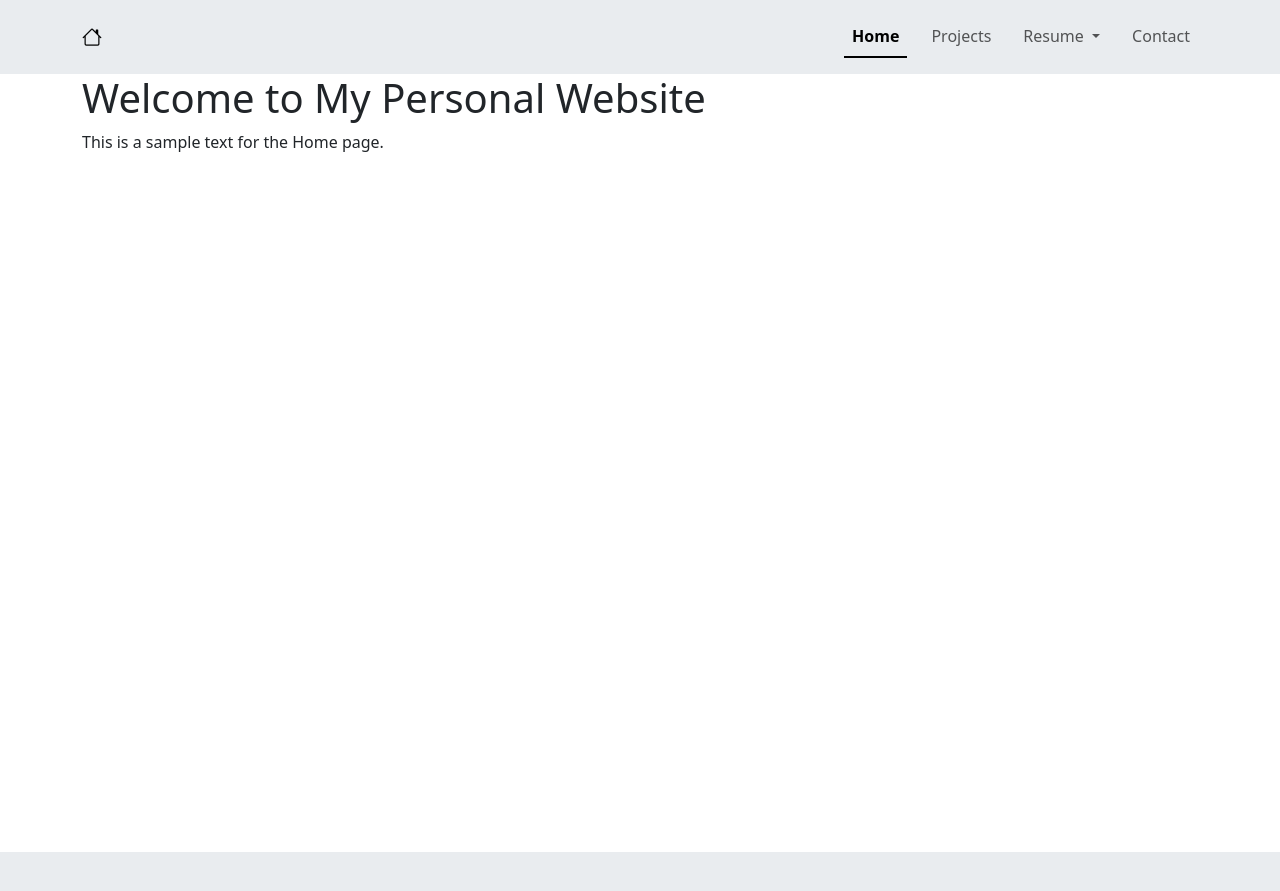
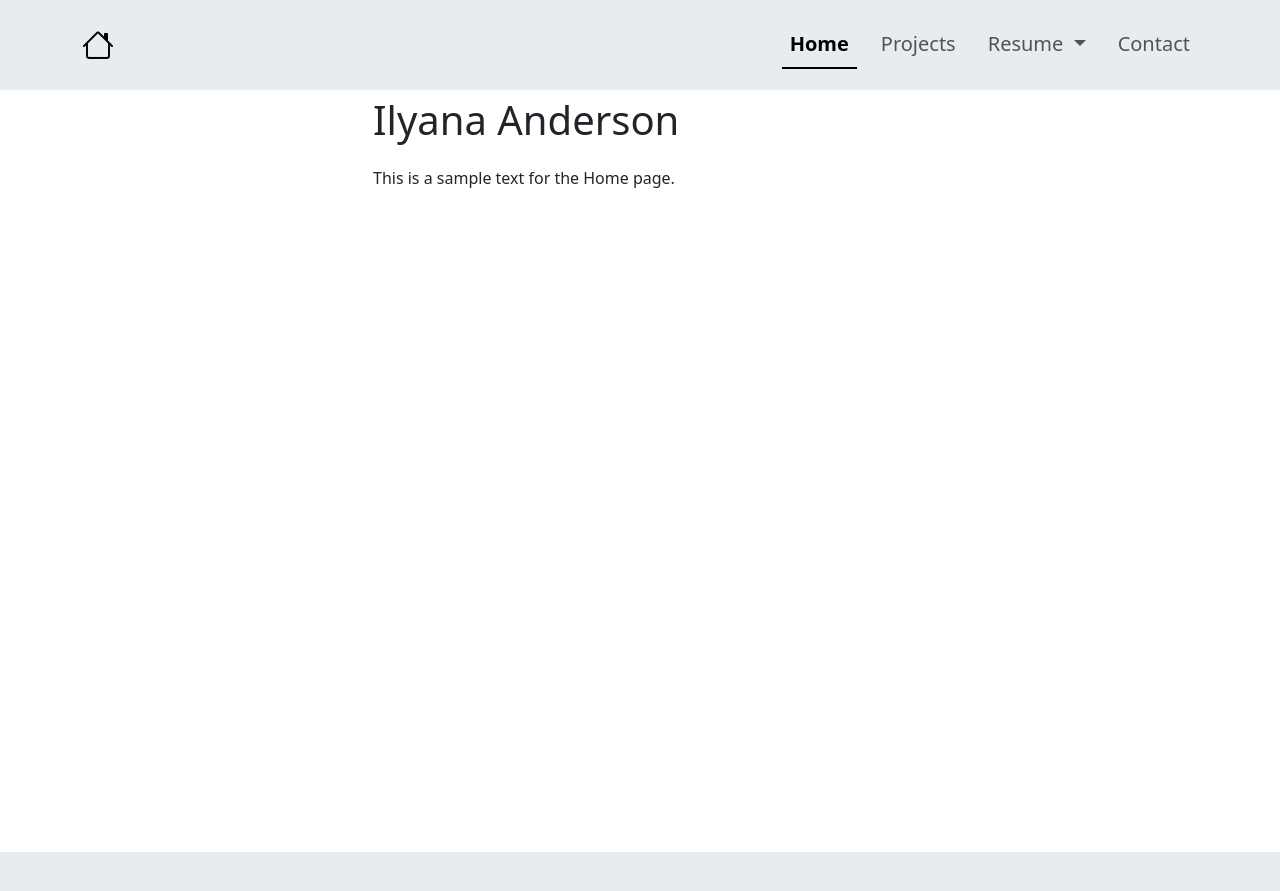
Before and after one commit to ilyanaanderson/ilyanaanderson.github.io, a Jekyll site: the page built from docs/index.html, in a window 1280 px wide. Shown: the top 891 px of the page. Built offline with Jekyll 4.4.1, drawn with Linux system fonts in a browser that asks for light colours.

Commit message:
font size adjusted; navbar expands on md (not sm)

```diff
--- a/docs/_includes/header.html
+++ b/docs/_includes/header.html
@@ -1,7 +1,7 @@
-<nav class="navbar navbar-expand-sm py-3" style="background-color: var(--bs-gray-200);">
+<nav class="navbar navbar-expand-md py-3 fs-5" style="background-color: var(--bs-gray-200);">
     <div class="container-sm">
         <a class="navbar-brand me-auto" href="/">
-            <i class="bi bi-house"></i>
+            <i class="bi bi-house fs-2"></i>
         </a>
 
         <button class="navbar-toggler" type="button" data-bs-toggle="collapse" data-bs-target="#navbarNav" aria-controls="navbarNav" aria-expanded="false" aria-label="Toggle navigation">
--- a/docs/index.html
+++ b/docs/index.html
@@ -3,6 +3,12 @@ layout: base
 title_id: home
 ---
 
-
-<h1>Welcome to My Personal Website</h1>
-<p>This is a sample text for the Home page. </p>
+<div class="container-sm">
+    <div class="row">
+        <div class="col-3"></div>
+        <div class="col-9">
+            <p class="fs-1">Ilyana Anderson</p>
+            <p>This is a sample text for the Home page. </p>
+        </div>
+    </div>
+</div>
```
